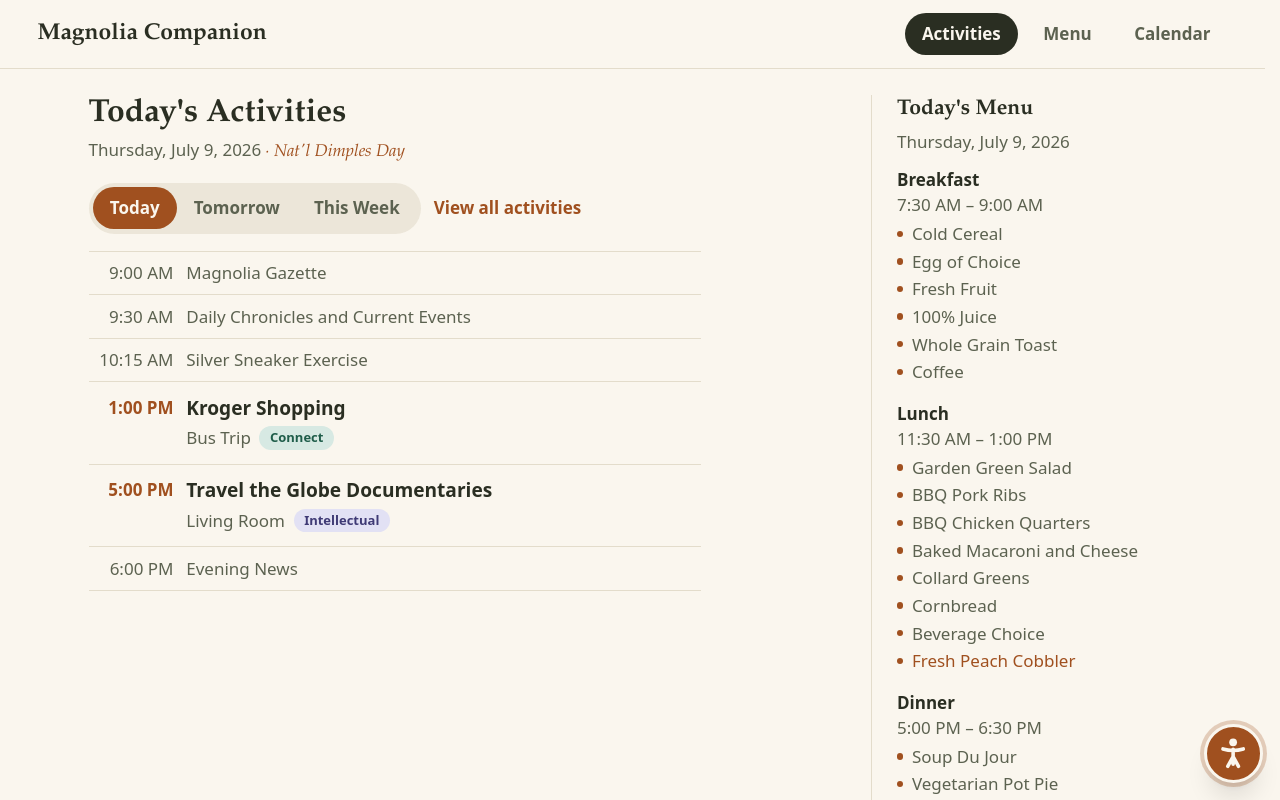
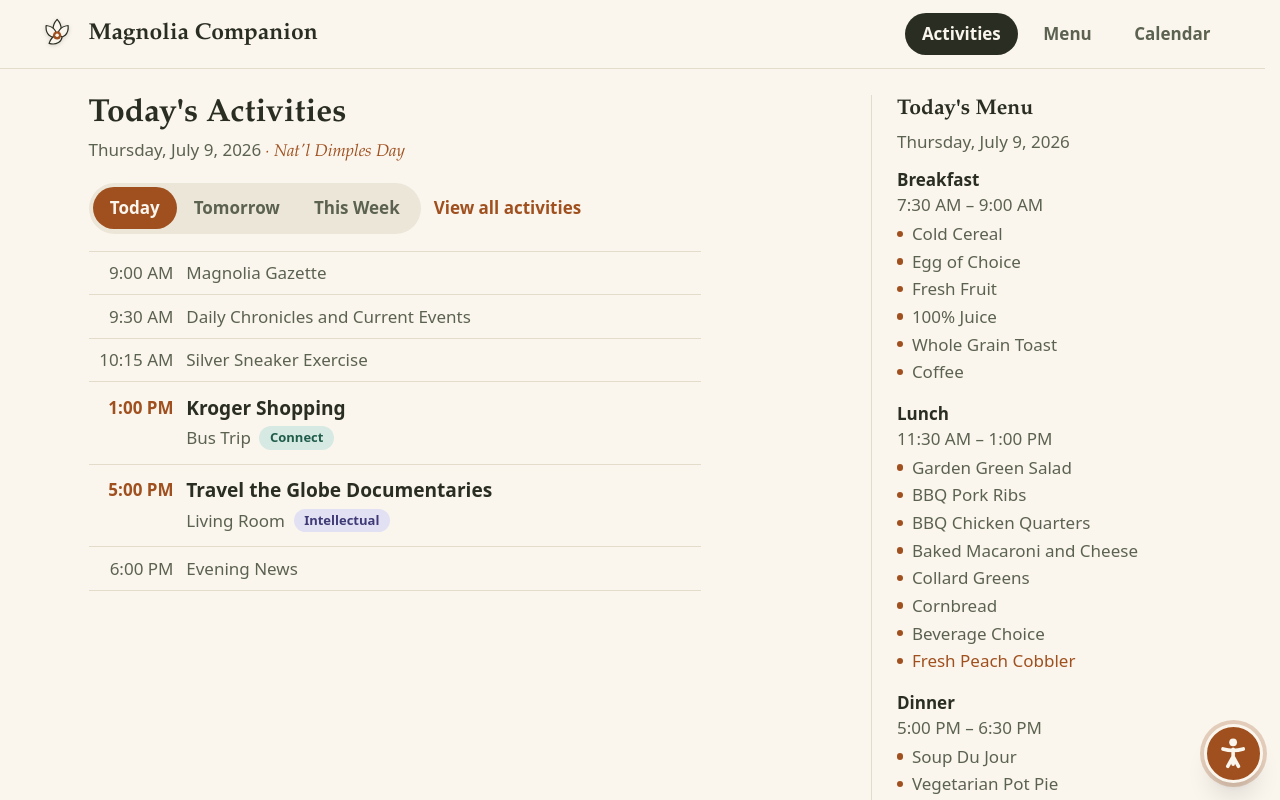
Before and after one commit to dillo/magnolia-companion, a Next.js app: page / in a window 1280 px wide. Shown: the top 800 px of the page. Built offline with nearby package versions, Linux system fonts and the light colour scheme.

Commit message:
feat: add magnolia header logo

```diff
--- a/app/layout.tsx
+++ b/app/layout.tsx
@@ -1,6 +1,7 @@
 import type { Metadata } from "next";
 import "./globals.css";
 import AccessibilityControl from "@/components/AccessibilityControl";
+import MagnoliaLogo from "@/components/MagnoliaLogo";
 import NavLinks from "@/components/NavLinks";
 
 export const metadata: Metadata = {
@@ -20,11 +21,7 @@ export default function RootLayout({ children }: { children: React.ReactNode })
         />
         <header className="border-b border-hairline">
           <div className="mx-auto max-w-6xl px-4 py-3 sm:flex sm:items-center sm:justify-between sm:gap-4">
-            <div className="flex flex-col items-center gap-3 sm:flex-row sm:gap-4">
-              <div className="whitespace-nowrap text-center font-display text-[1.35rem] leading-tight">
-                <span className="font-semibold">Magnolia Companion</span>
-              </div>
-            </div>
+            <MagnoliaLogo />
             <NavLinks />
           </div>
         </header>
--- /dev/null
+++ b/components/MagnoliaLogo.tsx
@@ -0,0 +1,27 @@
+import Link from "next/link";
+
+export default function MagnoliaLogo() {
+  return (
+    <Link
+      href="/"
+      aria-label="Magnolia Companion home"
+      className="group flex items-center justify-start gap-3 text-left"
+    >
+      <span className="relative grid h-9 w-9 shrink-0 place-items-center text-petal">
+        <svg aria-hidden="true" viewBox="0 0 48 48" className="h-9 w-9 drop-shadow-sm">
+          <g fill="currentColor" stroke="var(--color-ink)" strokeWidth="1.5" strokeLinejoin="round">
+            <path d="M24 5.5c3.7 4.1 5.3 8.1 4.9 12.1-.3 3-2 5.3-4.9 6.9-2.9-1.6-4.6-3.9-4.9-6.9-.4-4 1.2-8 4.9-12.1Z" />
+            <path d="M10.2 13.2c5.4.7 9.2 2.8 11.3 6.2 1.6 2.6 1.8 5.4.5 8.4-3.2.4-5.9-.4-8.1-2.4-3-2.7-4.2-6.7-3.7-12.2Z" />
+            <path d="M37.8 13.2c.5 5.5-.7 9.5-3.7 12.2-2.2 2-4.9 2.8-8.1 2.4-1.3-3-1.1-5.8.5-8.4 2.1-3.4 5.9-5.5 11.3-6.2Z" />
+            <path d="M13.9 35.6c1.8-5.2 4.5-8.4 8.2-9.7 2.9-1 5.6-.5 8.1 1.6-.4 3.2-1.9 5.6-4.5 7.1-3.5 2-7.4 2.3-11.8 1Z" />
+          </g>
+          <circle cx="24" cy="25.5" r="5.2" fill="var(--color-copper)" />
+          <circle cx="24" cy="25.5" r="2.2" fill="var(--color-petal)" />
+        </svg>
+      </span>
+      <span className="font-display text-[1.35rem] font-semibold leading-tight group-hover:text-copper">
+        Magnolia Companion
+      </span>
+    </Link>
+  );
+}
--- a/components/NavLinks.tsx
+++ b/components/NavLinks.tsx
@@ -12,7 +12,7 @@ const NAV = [
 export default function NavLinks() {
   const pathname = usePathname();
   return (
-    <nav aria-label="Main" className="mt-3 grid grid-cols-3 rounded-full bg-hairline/60 p-1 sm:mt-0 sm:flex sm:w-auto sm:justify-end sm:gap-2 sm:bg-transparent sm:p-0">
+    <nav aria-label="Main" className="mt-3 inline-grid grid-cols-3 rounded-full bg-hairline/60 p-1 sm:mt-0 sm:flex sm:w-auto sm:justify-end sm:gap-2 sm:bg-transparent sm:p-0">
       {NAV.map((n) => {
         const active = pathname === n.href;
         return (
```
